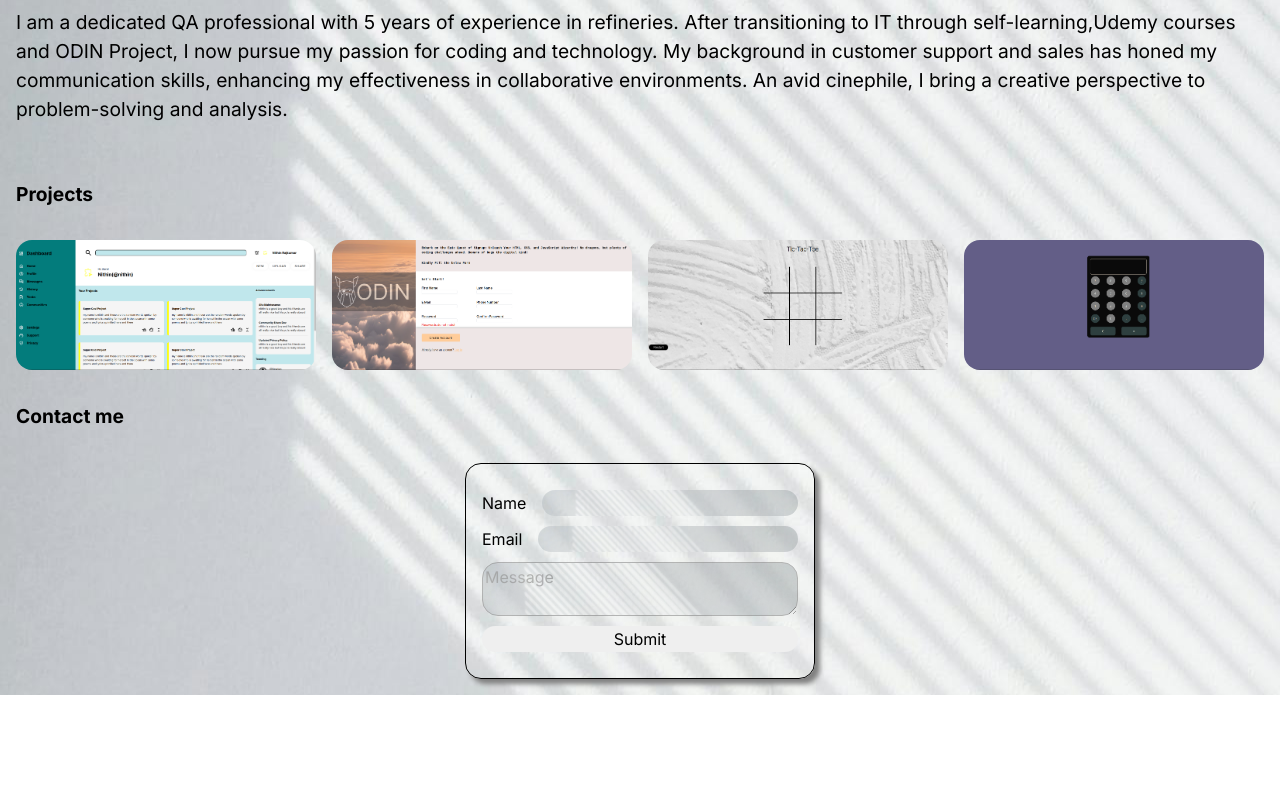
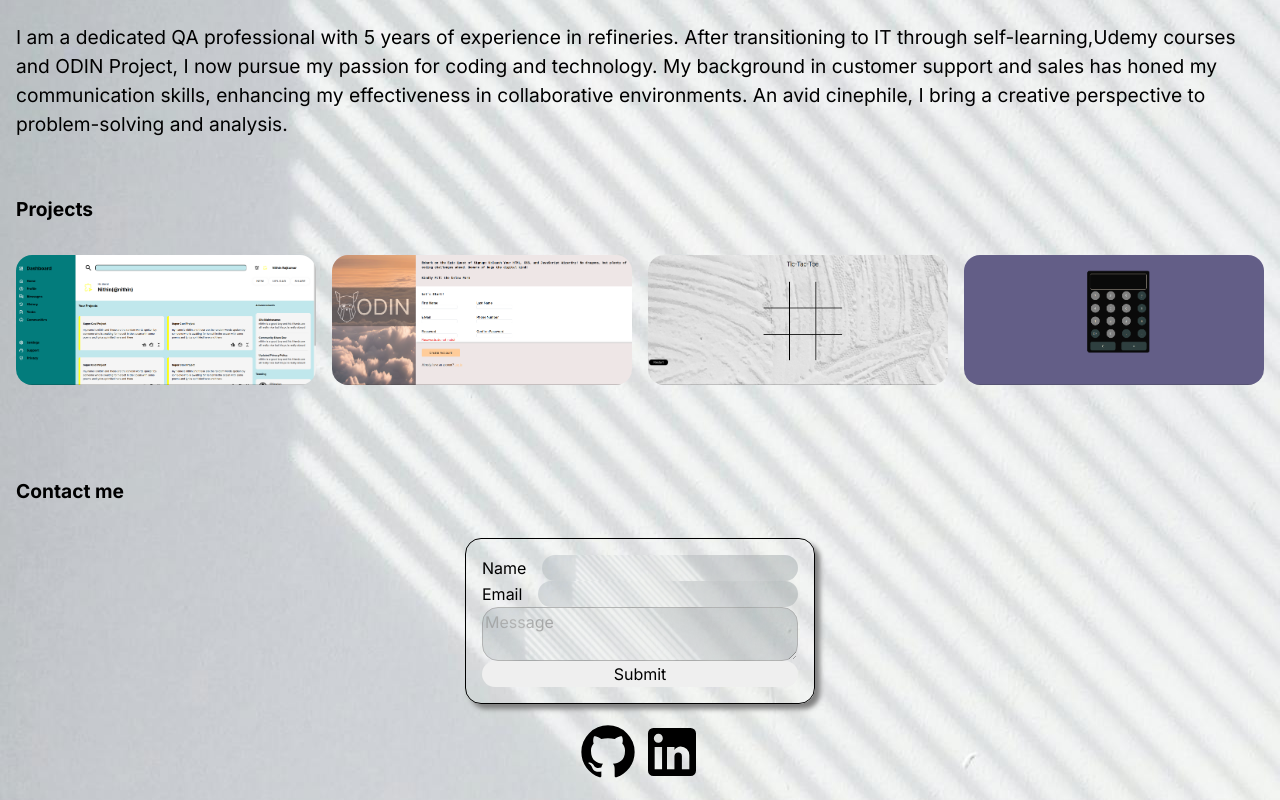
Before and after one commit to nithindante/HomePage, a plain HTML site: page index.html in a window 1280 px wide. Shown: the part 386-1186 px from the top of the page. Before the commit the page ends 1081 px from the top, so only its background shows below. Drawn offline with Linux system fonts and the light colour scheme.

Commit message:
Added Github and Linkedin link as well

```diff
--- a/index.html
+++ b/index.html
@@ -57,6 +57,14 @@
             <textarea placeholder="Message"></textarea>
             <input type="submit" value="Submit">
         </form>
+        <div class="footerDiv">
+            <a href="https://github.com/nithindante" target="_blank">
+                <img src="github.svg" alt="Github" style="height: 4rem;">
+            </a>
+            <a href="https://www.linkedin.com/in/nithinrajkumar/" target="_blank">
+                <img src="linkedin.svg" alt="Linkedin" style="height: 4rem;">
+            </a>
+        </div>
     </footer>
     </div>
 </body>
--- a/style.css
+++ b/style.css
@@ -225,3 +225,9 @@ input[type='submit']{
 input[type='submit']:hover{
     box-shadow: 5px 5px 5px grey;
 }
+
+.footerDiv{
+    display: flex;
+    justify-content: center;
+    padding-top: 1rem;
+}
```
Also changed, not shown: github.svg (added), linkedin.svg (added).
